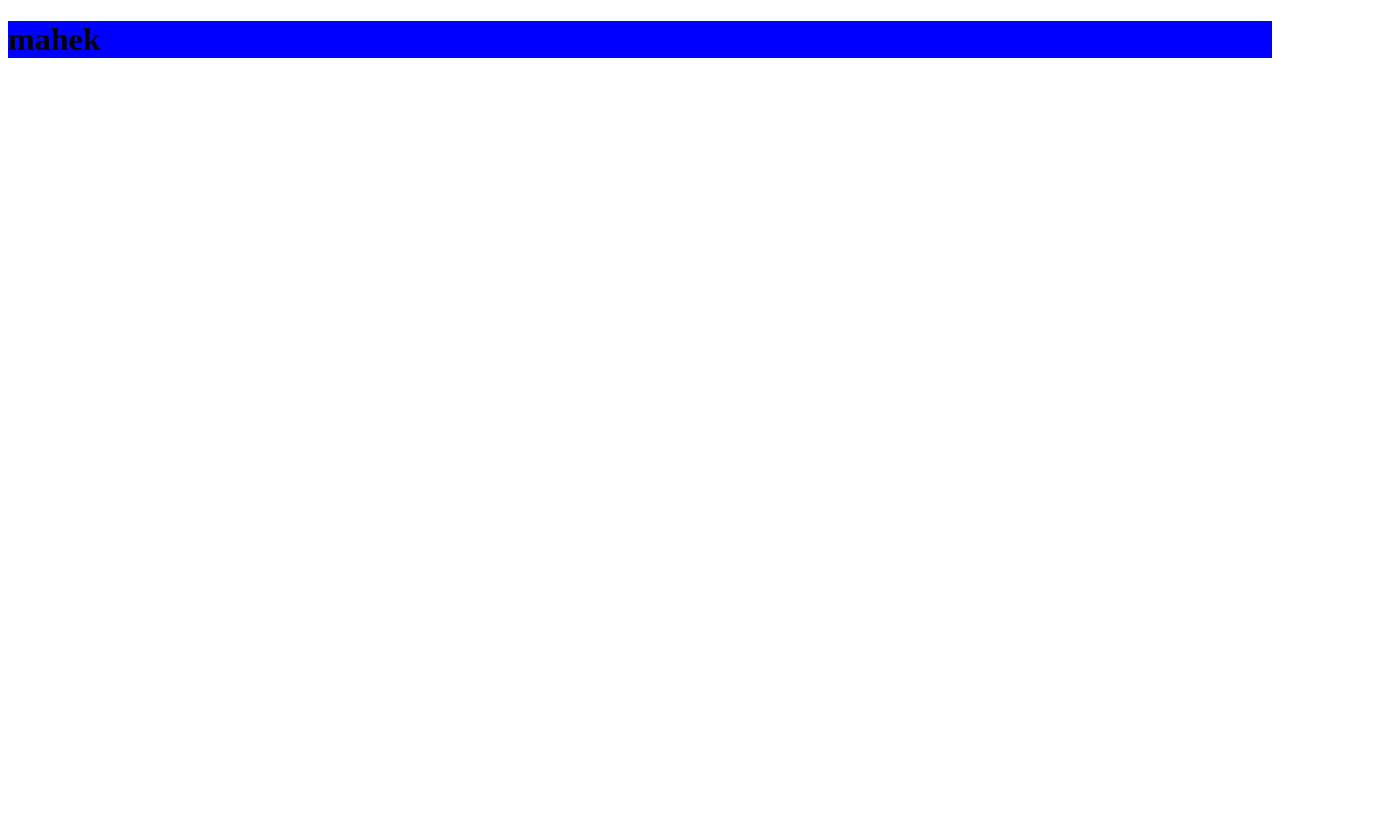
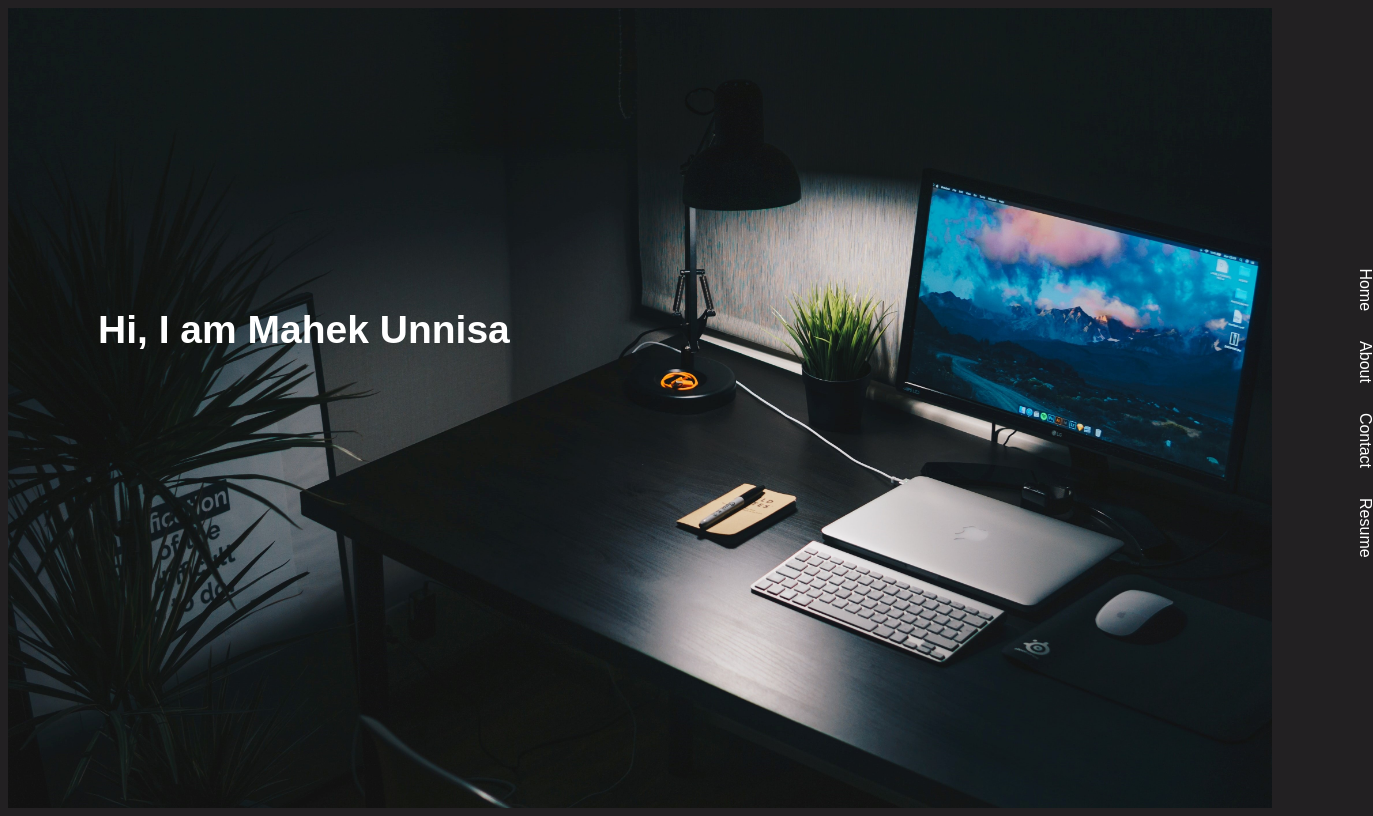
Before and after one commit to MahekUnnisa/Personal-Portfolio, a website: page routes/home.html in a window 1280 px wide. Shown: the whole page, 1373 px wide, since content can reach past the window. Drawn offline with Linux system fonts and the light colour scheme.

Commit message:
Navbar and Hero

```diff
--- a/routes/home.html
+++ b/routes/home.html
@@ -5,9 +5,17 @@
     <meta http-equiv="X-UA-Compatible" content="IE=edge">
     <meta name="viewport" content="width=device-width, initial-scale=1.0">
     <link rel="stylesheet" href="/static/style.css">
-    <title>Portfolio</title>
+    <title>Mahek Unnisa</title>
 </head>
 <body>
-    <h1 class="heading">mahek</h1>
+    <section class="hero">
+        <h1 class="hero1">Hi, I am Mahek Unnisa</h1>
+        <ul class="hero2">
+            <li class="nav-item">Home</li>
+            <li class="nav-item">About</li>
+            <li class="nav-item">Contact</li>
+            <li class="nav-item">Resume</li>
+        </ul>
+    </section>
 </body>
 </html>
--- a/static/style.css
+++ b/static/style.css
@@ -1,4 +1,31 @@
-.heading{
-    background-color: blue;
+body{
+    background-color: rgba(34, 32, 34, 0.999);
+    color:white;
+    font-family: sans-serif;
+}
+.hero{
+    display:flex;
+    width: 100%;
+    height:100vh;
+    background-image: url(images/hero.jpg);
+    background-repeat: no-repeat;
+    background-position: center;
+    background-size: cover;
+}
+.hero1{
+    font-size: 39px;
+    margin-top: 300px;
+    margin-bottom: 30px;
+    margin-left: 90px;
+}
+.hero2{
+    display:flex;
+    margin-left:300px;
+    align-items: flex-start;
+    transform: rotate(90deg);
+}
+.nav-item{
+    display:flex;
+    margin-right:30px;
 
 }
```
Also changed, not shown: images/nikita-kachanovsky-OVbeSXRk_9E-unsplash.jpg (deleted), static/images/hero.jpg (added).
